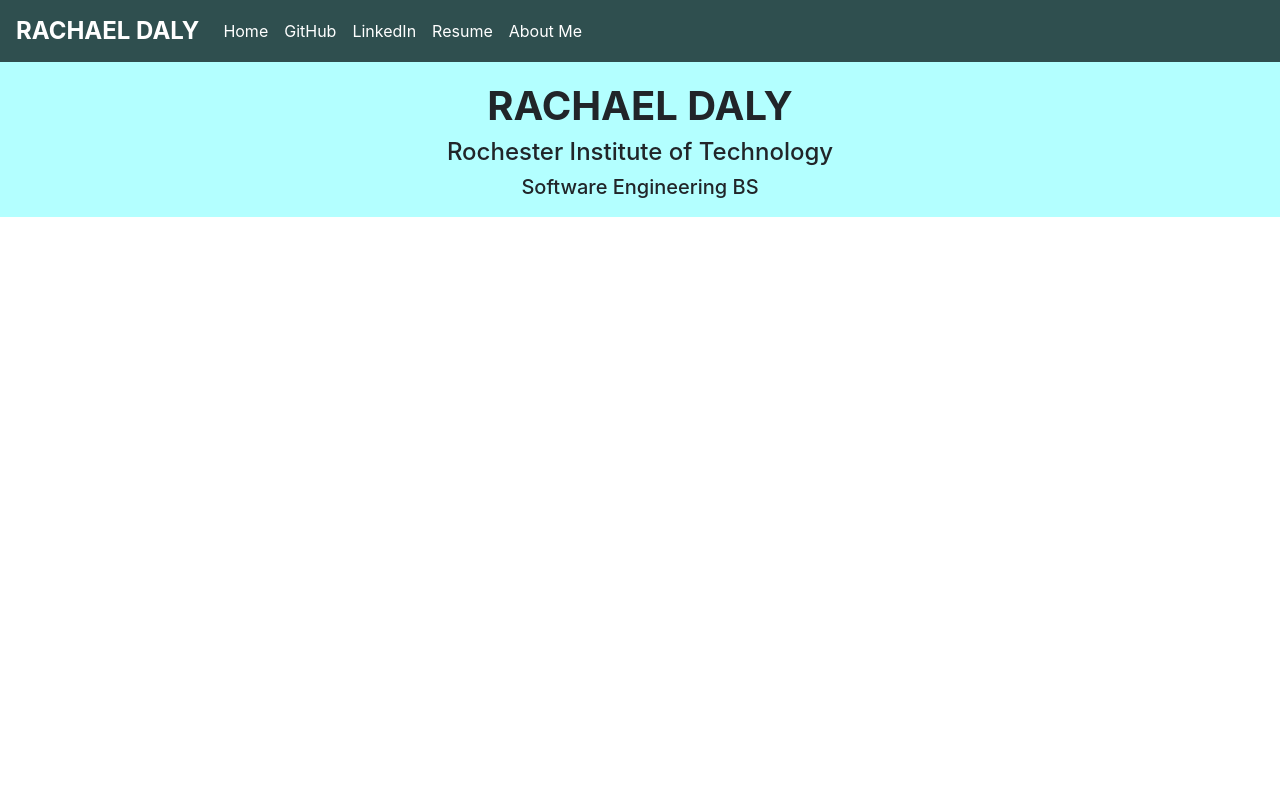
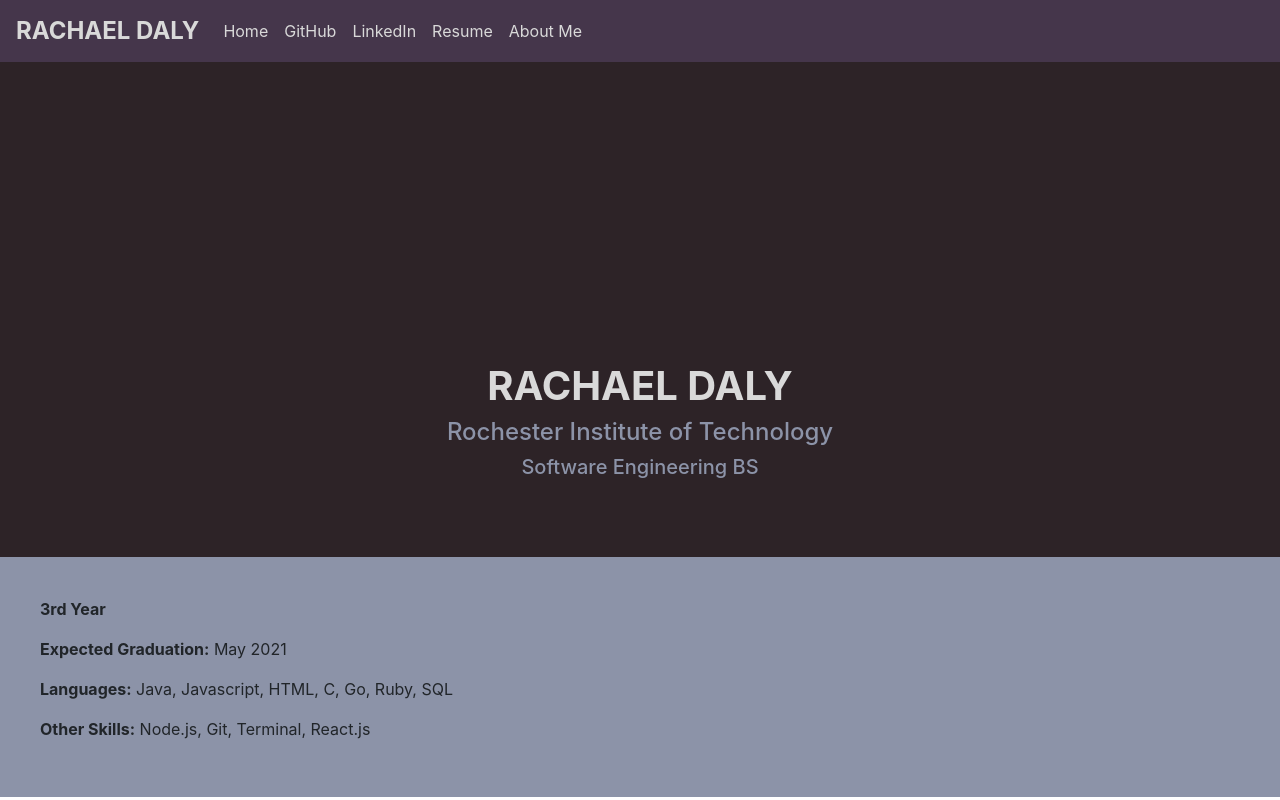
Before and after one commit to RachaelDaly/personalwebsite, a website: page public/html/index.html in a window 1280 px wide. Drawn offline with nearby package versions, Linux system fonts and the light colour scheme.

Commit message:
Changed color scheme

```diff
--- a/public/html/index.html
+++ b/public/html/index.html
@@ -26,16 +26,23 @@
   			width: 100%;
 		}
 		#title{
-			background-color: #b3ffff;
-			padding-top: 20px;
-			padding-bottom: 10px;
+			background-color: #2D2327;
+			padding-top: 300px;
+			padding-bottom: 70px;
+			color: #8C93A8;
 		}
 		#navbar{
-			background-color: #2F4F4F;
+			background-color: #45364B;
 		}
 		#contact{
 			padding-top: 5px;
 			padding-bottom: 5px;
+		}
+		#resume{
+			padding-top: 40px;
+			padding-left: 40px;
+			background-color: #8C93A8;
+			padding-bottom: 40px;
 		}
 
 	</style>
@@ -55,7 +62,7 @@
 	<!-- Navbar -->
 	<nav id="navbar" class="navbar navbar-expand-lg navbar-dark">
 		<!-- em is relative size to browser 1 -->
-  		<a class="navbar-brand" href style="font-size: 1.5em; color:white"><strong>RACHAEL DALY</strong></a>
+  		<a class="navbar-brand" href style="font-size: 1.5em; color: #d9d9d9"><strong>RACHAEL DALY</strong></a>
   		<button class="navbar-toggler navbar-dark" type="button" data-toggle="collapse" data-target="#navbarSupportedContent" aria-controls="navbarSupportedContent" aria-expanded="false" aria-label="Toggle navigation" style="margin-bottom: 5px">
     		<span class="navbar-toggler-icon"></span>
   		</button>
@@ -63,29 +70,32 @@
 	  	<div class="collapse navbar-collapse" id="navbarSupportedContent">
 		    <ul class="navbar-nav mr-auto">
 		      <li class="nav-item active">
-		        <a class="nav-link" href="https://rachael-website.herokuapp.com/" style="color: white">Home <span class="sr-only">(current)</span></a>
+		        <a class="nav-link" href="https://rachael-website.herokuapp.com/" style="color: #d9d9d9">Home <span class="sr-only">(current)</span></a>
 		      </li>
 		      <li class="nav-item">
-		        <a class="nav-link" href="https://github.com/RachaelDaly" style="color: white">GitHub</a>
+		        <a class="nav-link" href="https://github.com/RachaelDaly" style="color: #d9d9d9">GitHub</a>
 		      </li>
 		      <li class="nav-item">
-		        <a class="nav-link" href="https://www.linkedin.com/in/rachael-daly-33343a151/" style="color: white">LinkedIn</a>
+		        <a class="nav-link" href="https://www.linkedin.com/in/rachael-daly-33343a151/" style="color: #d9d9d9">LinkedIn</a>
 		      </li>
 		      <li class="nav-item">
-		        <a class="nav-link" href="https://rachael-website.herokuapp.com/resume" style="color: white">Resume</a>
+		        <a class="nav-link" href="https://rachael-website.herokuapp.com/resume" style="color: #d9d9d9">Resume</a>
 		      </li>
 		      <li class="nav-item">
-		        <a class="nav-link" href="https://rachael-website.herokuapp.com/about" style="color: white">About Me</a>
+		        <a class="nav-link" href="https://rachael-website.herokuapp.com/about" style="color: #d9d9d9">About Me</a>
 		      </li>
 	  	</div>
 	</nav>
 	<div id="title">
-		<h1 class="text-center"><strong>RACHAEL DALY</strong></h1>
+		<h1 class="text-center" style="color: #d9d9d9"><strong>RACHAEL DALY</strong></h1>
 		<h4 class="text-center">Rochester Institute of Technology</h4>
 		<h5 class="text-center">Software Engineering BS</h5>
 	</div>
 	<div id="resume">
-
+		<p><strong>3rd Year</strong></p>
+		<p><strong>Expected Graduation:</strong> May 2021</p>
+		<p><strong>Languages:</strong> Java, Javascript, HTML, C, Go, Ruby, SQL</p>
+		<p><strong>Other Skills:</strong> Node.js, Git, Terminal, React.js</p>
 	</div>
 </body>
 </html>
```
Also changed, not shown: public/html/about.html (+6 -6 lines).
